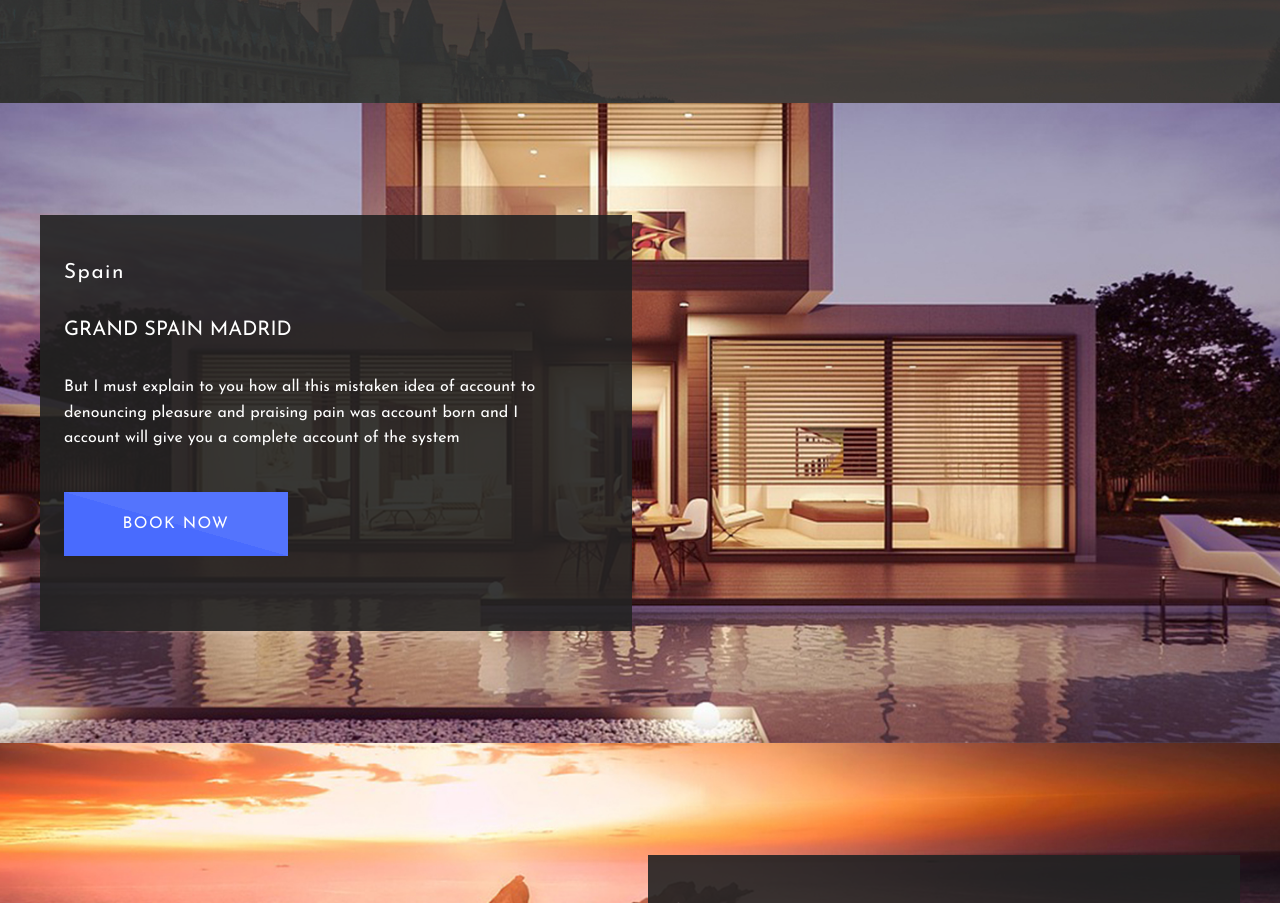
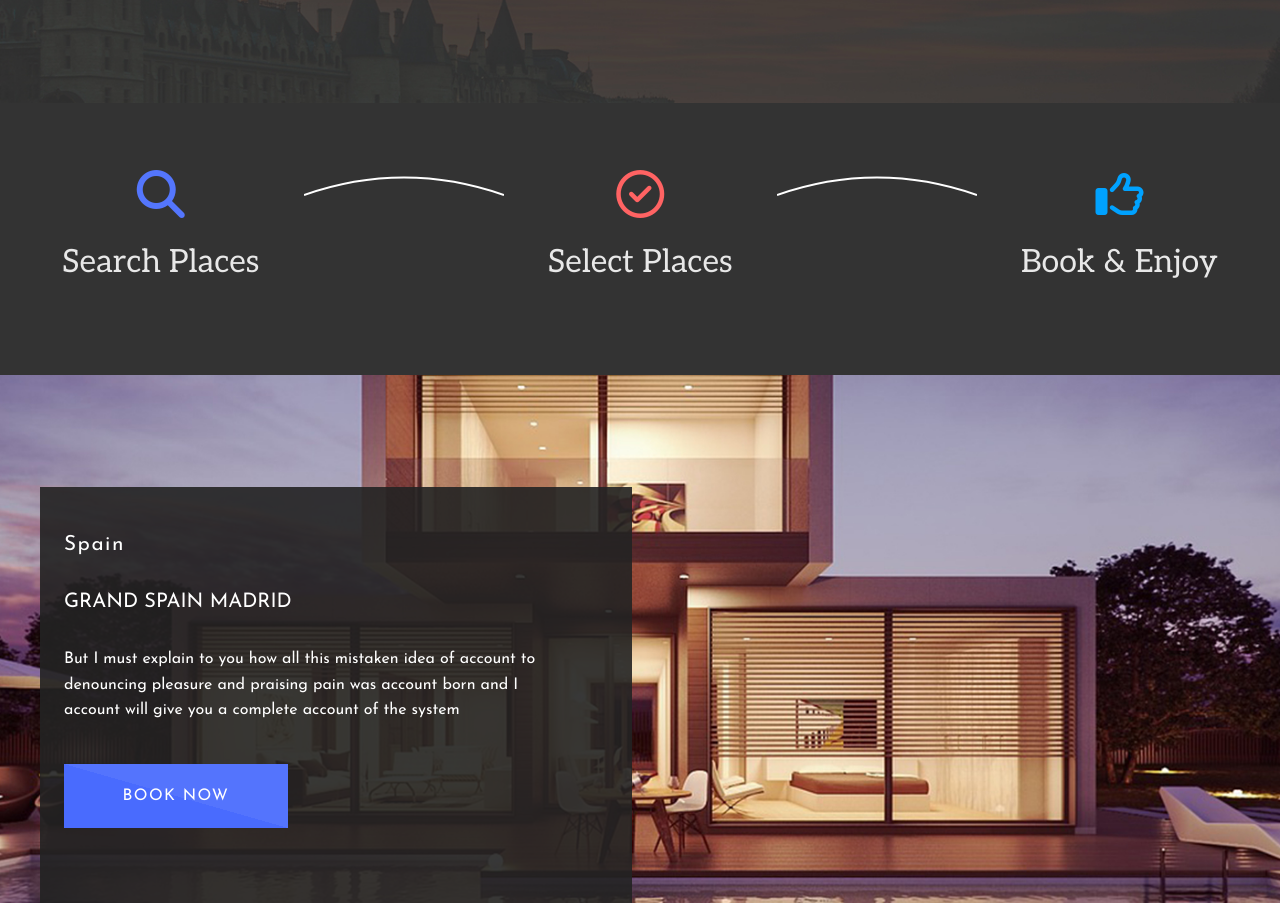
Before and after one commit to AumDigital/Test-Your-Skills, a plain HTML site: page index.html in a window 1280 px wide. Shown: the part 1260-2163 px from the top of the page. Drawn offline with Linux system fonts and the light colour scheme.

Commit message:
promotion div

```diff
--- a/index.html
+++ b/index.html
@@ -79,7 +79,31 @@
           </div>
         </div>
       </div>
+    </div>
     </section>
+
+    <div class="container-promotion">
+        <div class="container-promotion-center">
+        <div class="promo-select">
+            <i class="fa-sharp fa-solid fa-magnifying-glass" style="color: #5476fd;"></i>
+            <h3>Search Places</h3>
+        </div>
+        <svg class="curved-line" width="200" height="50">
+            <path d="M0 25 Q100 -10, 200 25" fill="none" stroke="white" stroke-width="2" />
+          </svg>
+        <div class="promo-select">
+            <i class="fa-regular fa-circle-check" style="color: #ff6363;"></i>
+            <h3>Select Places</h3>
+        </div>
+        <svg class="curved-line" width="200" height="50">
+            <path d="M0 25 Q100 -10, 200 25" fill="none" stroke="white" stroke-width="2" />
+          </svg>
+        <div class="promo-select">
+            <i class="fa-regular fa-thumbs-up" style="color: #00a2ff;"></i>
+            <h3>Book & Enjoy</h3>
+        </div>
+        </div>
+    </div>
 
     <section id="section-villa" class="section-villa">
       <div class="container">
--- /dev/null
+++ b/styles/_promotion.scss
@@ -0,0 +1,38 @@
+.container-promotion {
+  max-width: 100vw;
+  width: 100%;
+  min-height: 17rem;
+  display: flex;
+  justify-content: center;
+  align-items: center;
+  background-color: rgb(51, 51, 51);
+
+  &-center {
+    max-width: 75rem;
+    width: 100%;
+    display: flex;
+    justify-content: space-around;
+  }
+}
+
+.promo-select {
+  display: flex;
+  justify-content: center;
+  flex-direction: column;
+  text-align: center;
+  position: relative;
+
+  & h3 {
+    font-family: $link-title-font;
+    color: $text-color;
+
+    font-size: 2rem;
+    font-weight: 400;
+    font-style: normal;
+    line-height: 1.6rem;
+  }
+
+  & i {
+    font-size: 3rem;
+  }
+}
--- a/styles/index.scss
+++ b/styles/index.scss
@@ -8,6 +8,7 @@
 @import "sectionlocation";
 @import "sectionreviews";
 @import "footer";
+@import "promotion";
 
 body {
   font-family: $main-font;
```
Also changed, not shown: images/confirm-icon.jpg (deleted), images/curve-shape.jpg (deleted), images/like-icon.jpg (deleted), images/search-icon.jpg (deleted), styles/index.css, 3 other files.
